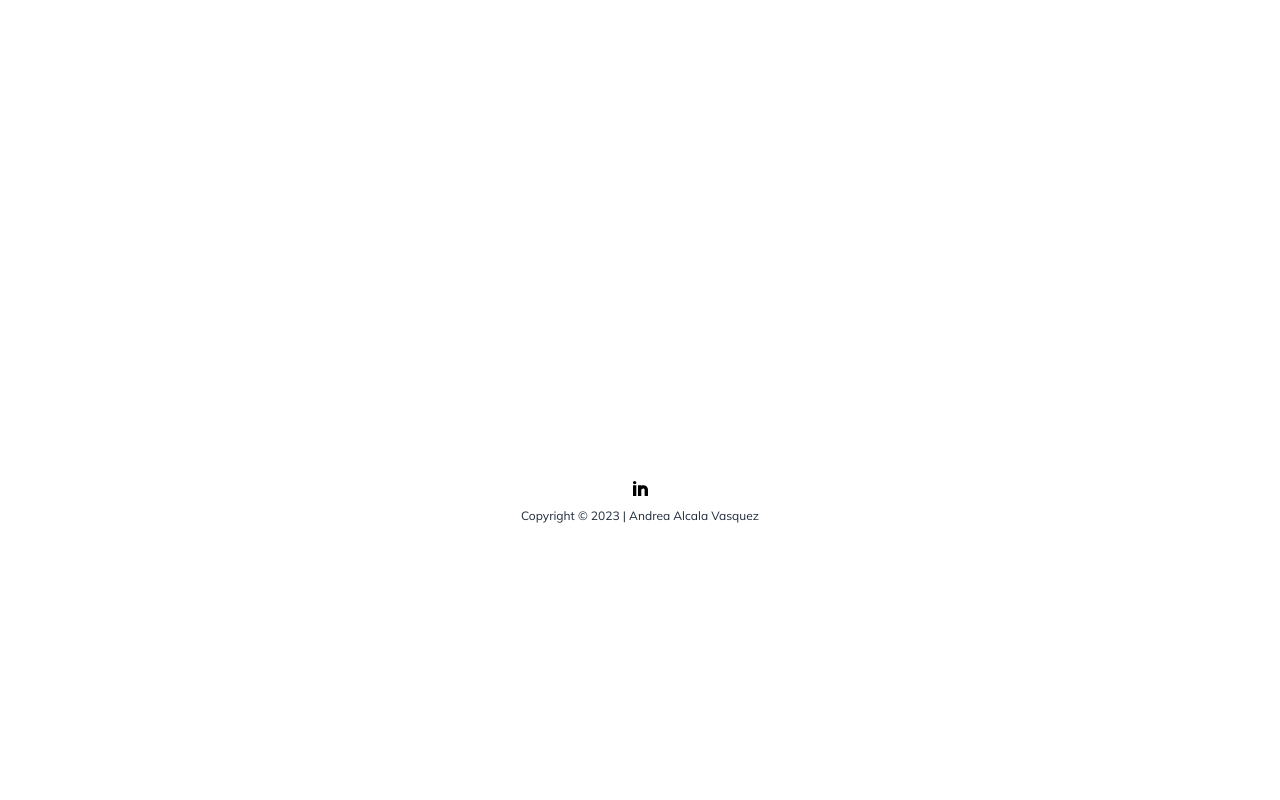
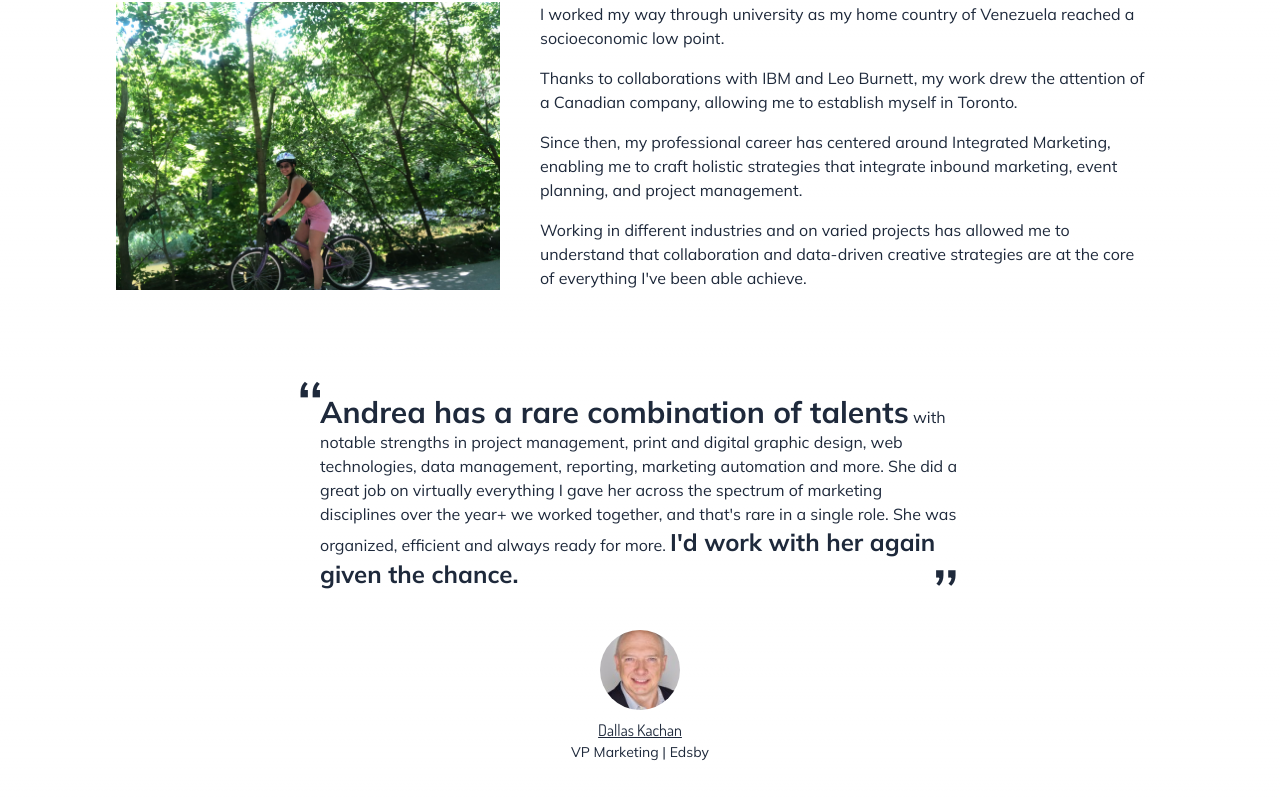
Before and after one commit to alcalandrea/alcalandrea.com, a Next.js app: page /about in a window 1280 px wide. Shown: the part 260-1060 px from the top of the page. Before the commit the page ends 800 px from the top, so only its background shows below. Built offline with nearby package versions, Linux system fonts and the light colour scheme.

Commit message:
Create About page, lint

```diff
--- a/app/about/page.tsx
+++ b/app/about/page.tsx
@@ -1,3 +1,87 @@
+import Image from "next/image"
+import CoreLink from "../components/CoreLink"
+
 export default function AboutPage() {
-    return <h1>Hello, About page!</h1>
+  return (
+    <main className="mt-16 flex flex-col items-center justify-center gap-20 px-4">
+      <h1 className="text-xl font-bold sm:text-2xl lg:text-3xl">About Me</h1>
+      <div className="item-center flex justify-center gap-x-6 gap-y-20 max-lg:flex-col-reverse">
+        <div className="relative flex flex-shrink flex-grow-0 items-center justify-center">
+          <Image
+            alt="Andrea on a bike"
+            aria-description="young woman on a bike smiles at the camera with trees in the background"
+            className="object-contain"
+            height={288.8}
+            priority
+            src="/andreabike.jpg"
+            width={384}
+          />
+        </div>
+        <div className="flex max-w-screen-sm flex-col gap-4 px-4">
+          <p>
+            I worked my way through university as my home country of Venezuela
+            reached a socioeconomic low point.
+          </p>
+          <p>
+            Thanks to collaborations with IBM and Leo Burnett, my work drew the
+            attention of a Canadian company, allowing me to establish myself in
+            Toronto.
+          </p>
+          <p>
+            Since then, my professional career has centered around Integrated
+            Marketing, enabling me to craft holistic strategies that integrate
+            inbound marketing, event planning, and project management.
+          </p>
+          <p>
+            Working in different industries and on varied projects has allowed me to
+            understand that collaboration and data-driven creative strategies are at
+            the core of everything I&apos;ve been able achieve.
+          </p>
+        </div>
+      </div>
+      <div className="max-w-screen-sm max-md:px-4">
+        <div>
+          <div>
+            <span className="-ml-6 text-7xl">“</span>
+          </div>
+          <p className="-mt-12">
+            <span className="text-xl font-bold sm:text-3xl">
+              Andrea has a rare combination of talents
+            </span>
+            <span>
+              &nbsp;with notable strengths in project management, print and
+              digital graphic design, web technologies, data management,
+              reporting, marketing automation and more. She did a great job on
+              virtually everything I gave her across the spectrum of marketing
+              disciplines over the year+ we worked together, and that&apos;s
+              rare in a single role. She was organized, efficient and always
+              ready for more.&nbsp;
+            </span>
+            <span className="text-xl font-bold sm:text-2xl">
+              I&apos;d work with her again given the chance.
+            </span>
+          </p>
+          <div className="flex justify-end sm:-mt-8">
+            <span className="text-7xl">”</span>
+          </div>
+        </div>
+        <div className="flex flex-col items-center justify-center">
+          <Image
+            alt="dallas kachan"
+            className="mb-2 h-20 w-20 rounded-full"
+            height={100}
+            src="/dallaskachan.jpg"
+            width={100}
+          />
+          <CoreLink
+            className="underline"
+            href="https://ca.linkedin.com/in/dallaskachan"
+          >
+            Dallas Kachan
+          </CoreLink>
+          <p className="text-sm">VP Marketing | Edsby</p>
+        </div>
+      </div>
+    </main>
+  )
 }
--- a/app/event-planning/page.tsx
+++ b/app/event-planning/page.tsx
@@ -1,3 +1,3 @@
 export default function EventPlanningPage() {
-    return <h1>Hello, Event Planning Page!</h1>
+  return <h1>Hello, Event Planning Page!</h1>
 }
--- a/app/inbound-marketing/page.tsx
+++ b/app/inbound-marketing/page.tsx
@@ -1,3 +1,3 @@
 export default function InboundMarketingPage() {
-    return <h1>Hello, Inbound Marketing Page!</h1>
+  return <h1>Hello, Inbound Marketing Page!</h1>
 }
--- a/app/page.tsx
+++ b/app/page.tsx
@@ -14,7 +14,7 @@ export default function HomePage() {
       <div className="flex flex-wrap items-center justify-center gap-12">
         {links.map(({slug, text}) => (
           <CoreLink
-            className="flex h-56 w-56 items-center justify-center rounded-full border-2 p-12 border-pink-600 bg-white text-xl font-bold uppercase text-pink-600 transition-colors hover:bg-pink-600 hover:text-white"
+            className="flex h-56 w-56 items-center justify-center rounded-full border-2 border-pink-600 bg-white p-12 text-xl font-bold uppercase text-pink-600 transition-colors hover:bg-pink-600 hover:text-white"
             href={slug}
             key={slug}
           >
--- a/app/product-marketing/page.tsx
+++ b/app/product-marketing/page.tsx
@@ -1,3 +1,3 @@
 export default function ProductMarketingPage() {
-    return <h1>Hello, Product Marketing Page!</h1>
+  return <h1>Hello, Product Marketing Page!</h1>
 }
```
Also changed, not shown: public/andreabike.jpg (added), public/dallaskachan.jpg (added).
